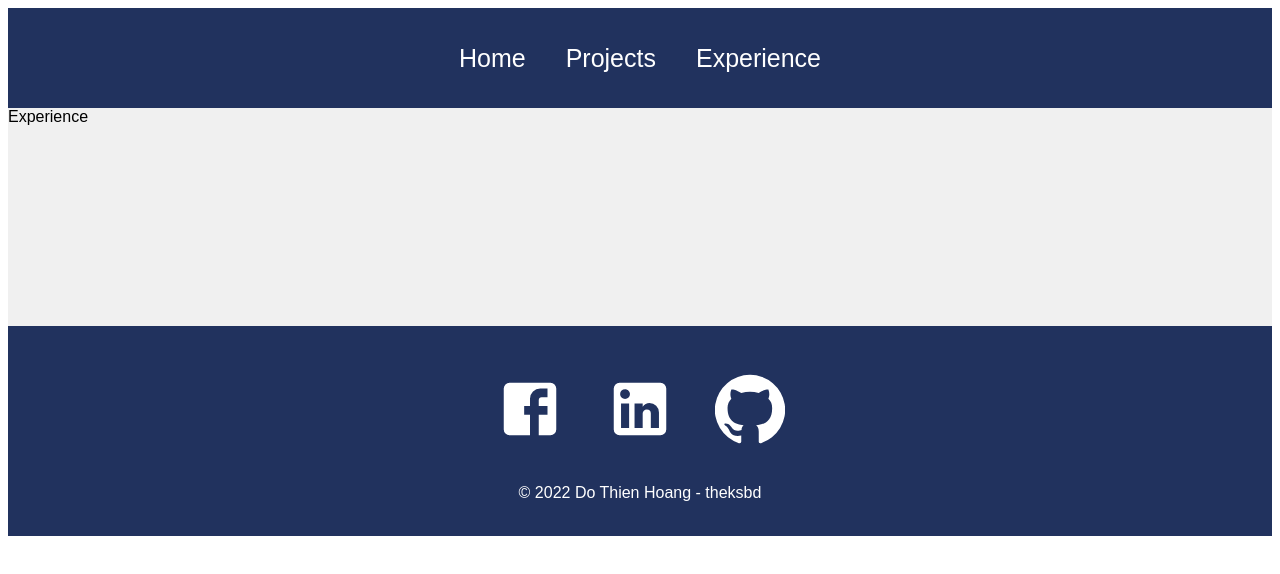
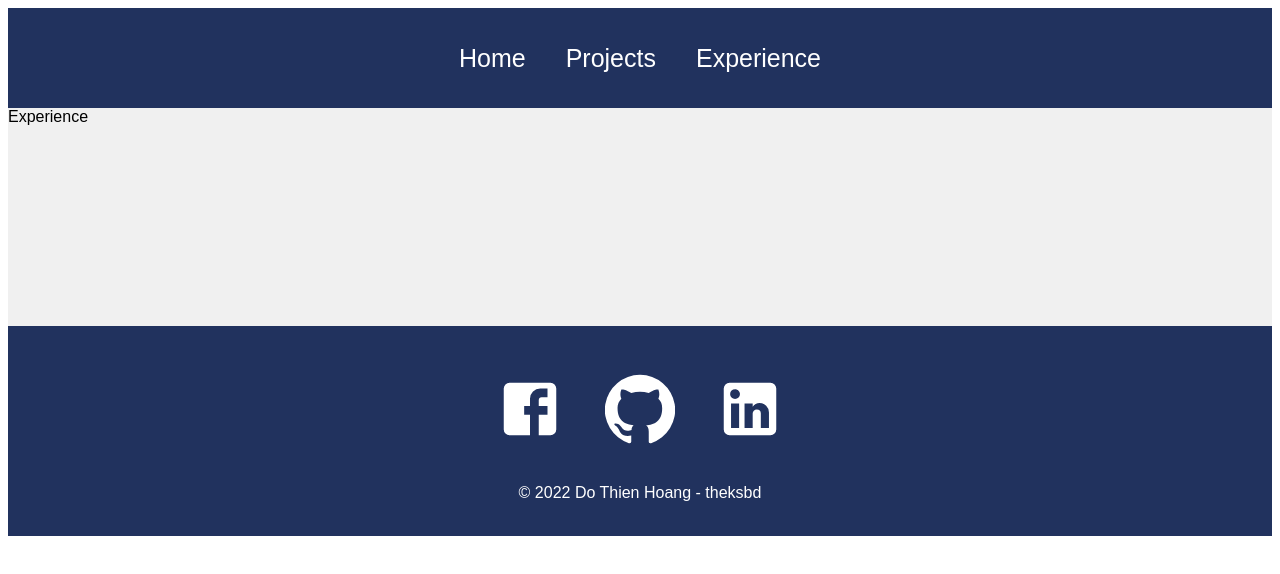
Before and after one commit to theksbd/react-portfolio, a React (Create React App) app: page /experience in a window 1280 px wide. Shown: the top 574 px of the page. Built offline with nearby package versions, Linux system fonts and the light colour scheme.

Commit message:
change order of social media icons

```diff
--- a/src/components/Footer.js
+++ b/src/components/Footer.js
@@ -1,16 +1,16 @@
 import React from 'react';
 import '../styles/Footer.css';
 import FacebookIcon from '@material-ui/icons/Facebook';
+import GithubIcon from '@material-ui/icons/GitHub';
 import LinkedInIcon from '@material-ui/icons/LinkedIn';
-import GithubIcon from '@material-ui/icons/GitHub';
 
 function Footer() {
     return (
         <div className='footer'>
             <div className="socialMedia">
                 <a href="https://www.facebook.com/kids.the.5/" target="_blank" rel="noreferrer"><FacebookIcon /></a>
+                <a href="https://github.com/theksbd" target="_blank" rel="noopener noreferrer"><GithubIcon /></a>
                 <a href="https://www.linkedin.com/in/ho%C3%A0ng-%C4%91%E1%BB%97-thi%E1%BB%87n-4b77b8228/" target="_blank" rel="noopener noreferrer"><LinkedInIcon /></a>
-                <a href="https://github.com/theksbd" target="_blank" rel="noopener noreferrer"><GithubIcon /></a>
             </div>
             <p>&copy; 2022 Do Thien Hoang - theksbd</p>
         </div>
```
